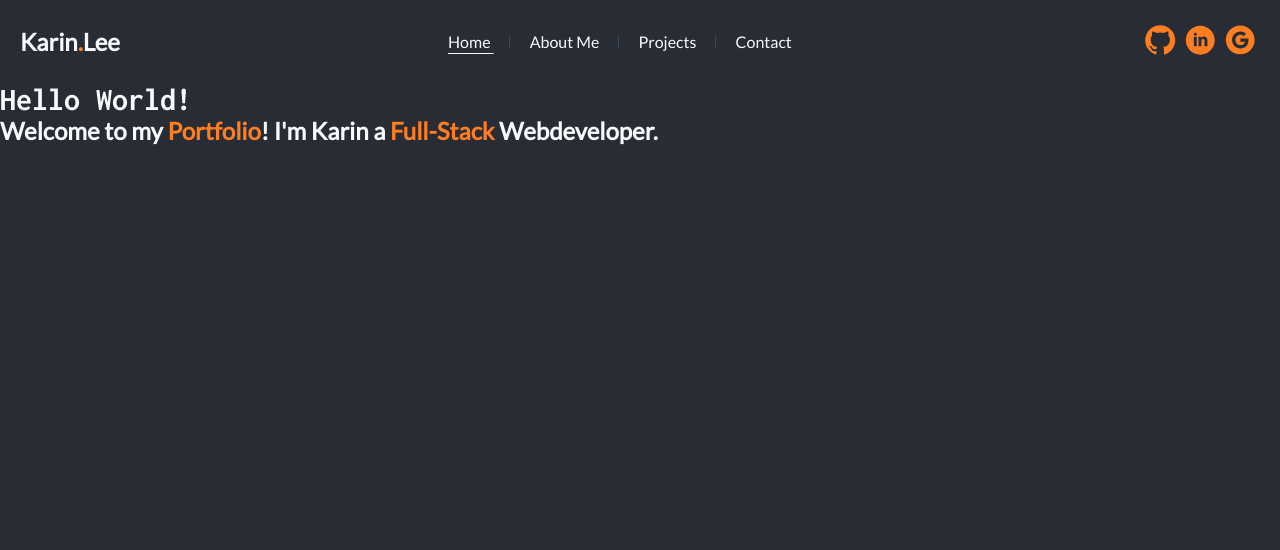
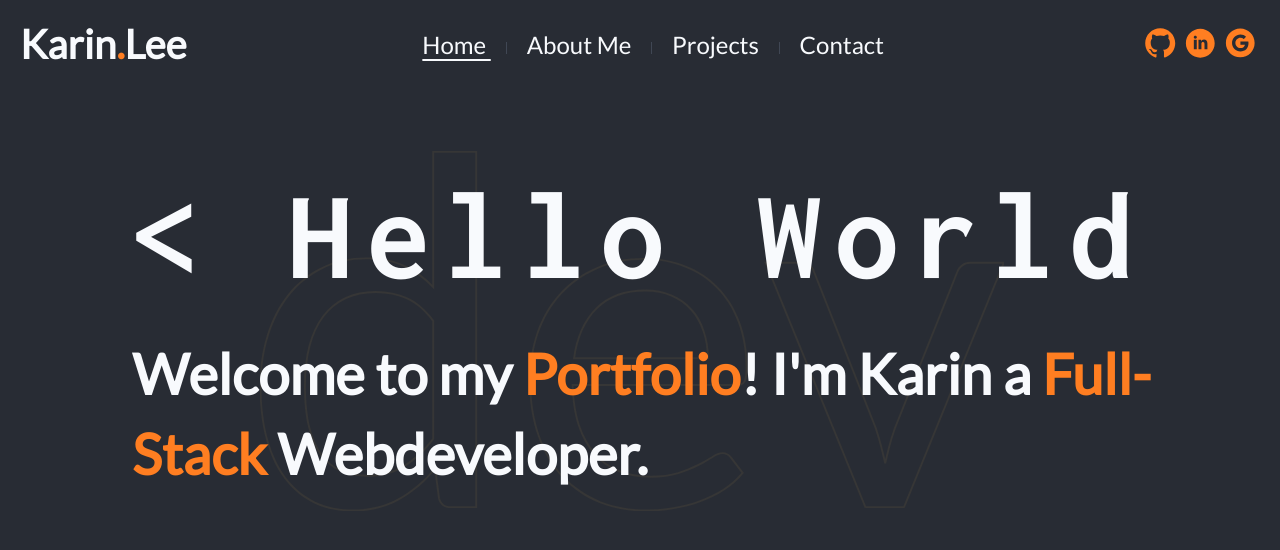
Before and after one commit to kleeblattdev/my_portfolio, a React (Vite) app: page / in a window 1280 px wide. Shown: the top 550 px of the page. Built offline with nearby package versions, Linux system fonts and the light colour scheme.

Commit message:
home prototype

```diff
--- a/src/App.scss
+++ b/src/App.scss
@@ -9,9 +9,20 @@ body{
 
 h1{
     font-family: 'Inconsolata', monospace;
+    font-size: 8rem;
 }
 
+h2{
+    font-size: 2.5rem;
+}
+
+h3{
+    font-size: 3.5rem;
+}
+
+
 a{
+    font-size: 1.5rem;
     color: $white;
     text-decoration: none;
 }
@@ -19,3 +30,7 @@ a{
 span{
     color: $orange;
 }
+
+main{
+    margin: 20px;
+}
--- a/src/assets/pages/Home.jsx
+++ b/src/assets/pages/Home.jsx
@@ -1,8 +1,10 @@
+import './home.scss'
+
 const Home = () =>{
 return(
 <main>
-    <h1>Hello World!</h1>
-    <h2>Welcome to my <span>Portfolio</span>! I'm Karin a <span>Full-Stack</span> Webdeveloper.</h2>
+    <h1>&lt; Hello World!/&gt;</h1>
+    <h3>Welcome to my <span>Portfolio</span>! I'm Karin a <span>Full-Stack</span> Webdeveloper.</h3>
 </main>)
 };
 export default Home;
--- /dev/null
+++ b/src/assets/pages/home.scss
@@ -0,0 +1,44 @@
+@import '../../variables.scss';
+
+main{
+    background-position: center left 15rem;
+    background-repeat: no-repeat;
+    background-image: url('../images/dev.svg');
+    background-size: 60%;
+    padding:  5rem;
+    h1, h3{
+        padding-left: 2rem;
+    }
+    h1{
+        margin-bottom: 2rem;
+        overflow: hidden;
+        border-right: .15em solid $orange;
+        white-space: nowrap;
+        margin: 0 auto;
+        letter-spacing: .11em;
+        animation: typing 3.5s steps(50, end), blink-caret .75s step-end infinite;
+        @keyframes typing{
+            from{
+                width: 0
+            }
+            to{
+                width: 100%;
+            }
+        }
+        @keyframes blink-caret{
+            0%{
+               border-color: transparent;
+            }
+            50%{
+                border-color: $orange;
+            }
+            100%{
+                border-color: transparent;
+            }
+        }
+    }
+    h3{
+        margin-top: 2rem;
+        line-height: 5rem;
+    }
+}
```
Also changed, not shown: src/assets/images/dev.svg (added).
